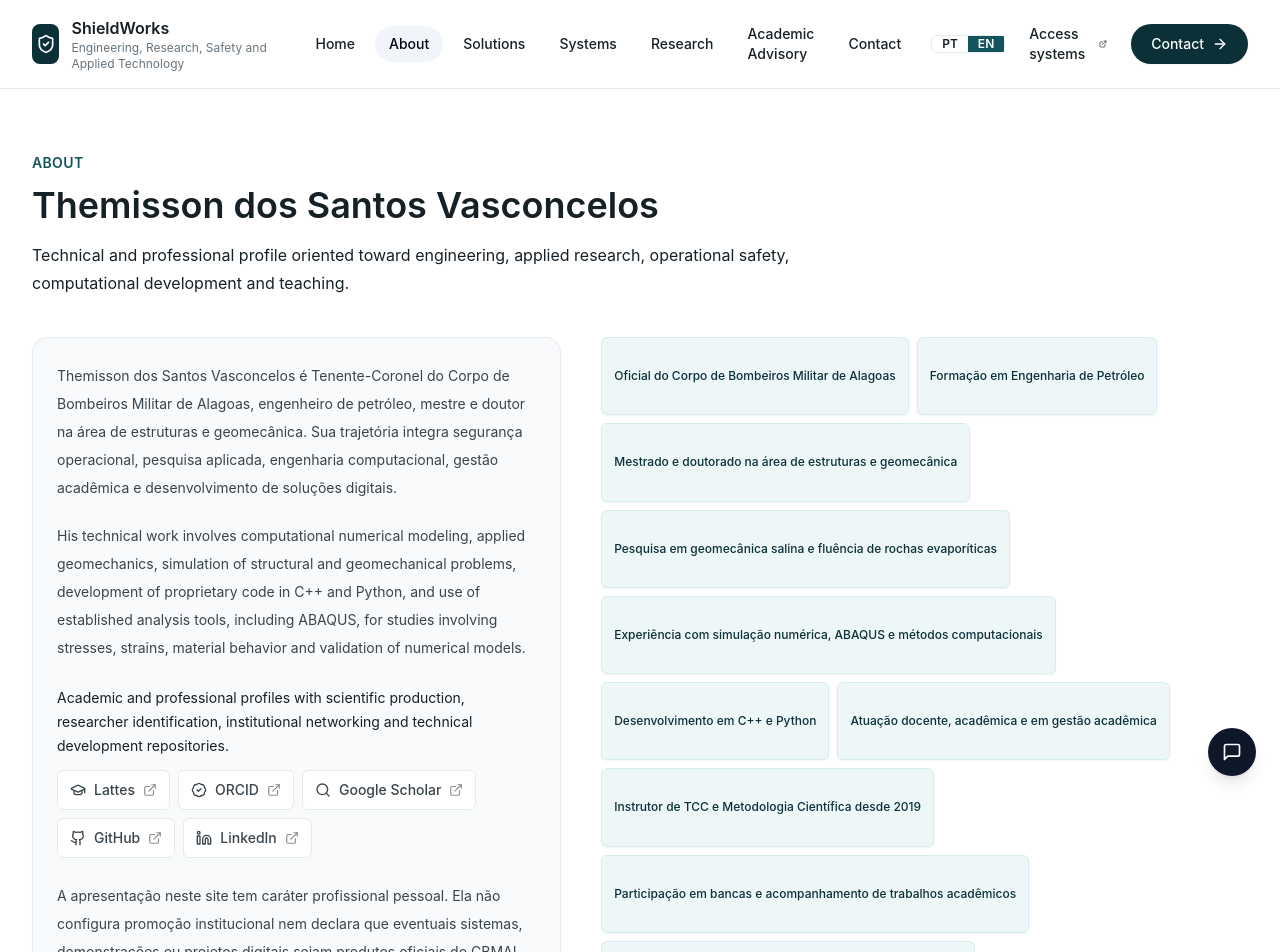
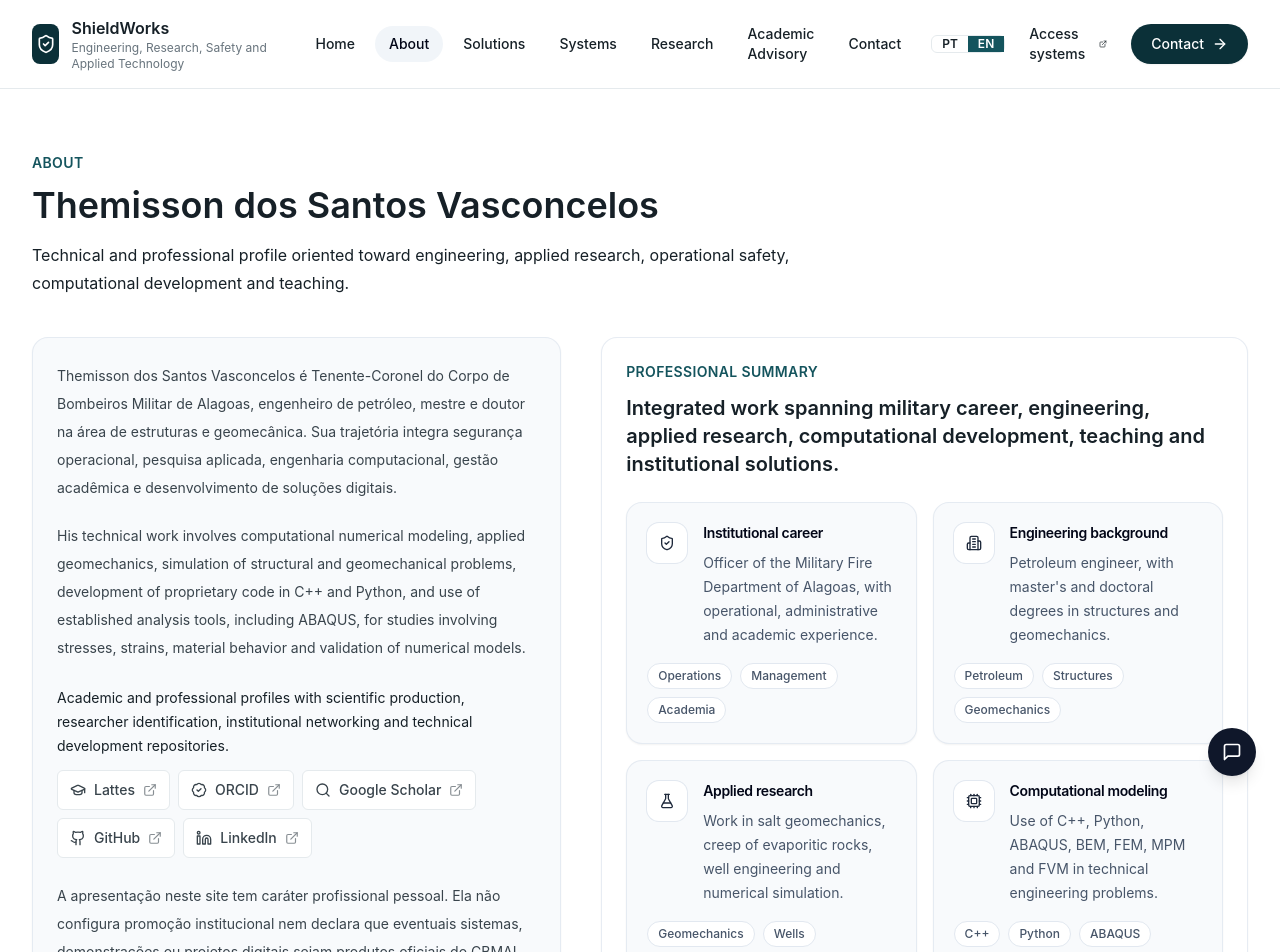
Before and after one commit to Themisson/shieldworks, a Next.js app: page /sobre in a window 1280 px wide. Shown: the top 952 px of the page. Built offline with nearby package versions, Linux system fonts and the light colour scheme.

Commit message:
Add professional synthesis to about page

```diff
--- a/src/app/sobre/page.tsx
+++ b/src/app/sobre/page.tsx
@@ -1,9 +1,18 @@
 import type { Metadata } from "next";
-import { Code2, GraduationCap, SearchCheck } from "lucide-react";
+import {
+  BookOpenCheck,
+  Building2,
+  Code2,
+  Cpu,
+  FlaskConical,
+  GraduationCap,
+  PanelsTopLeft,
+  SearchCheck,
+  ShieldCheck
+} from "lucide-react";
 import { ProfessionalLinks } from "@/components/ProfessionalLinks";
 import { CardShell } from "@/components/card";
 import { SectionTitle } from "@/components/section-title";
-import { Badge } from "@/components/badge";
 
 export const metadata: Metadata = {
   title: "Sobre | ShieldWorks",
@@ -11,17 +20,47 @@ export const metadata: Metadata = {
     "Trajetória profissional e acadêmica de Themisson dos Santos Vasconcelos, com atuação em engenharia computacional, geomecânica, segurança operacional, pesquisa aplicada e sistemas institucionais."
 };
 
-const highlights = [
-  "Oficial do Corpo de Bombeiros Militar de Alagoas",
-  "Formação em Engenharia de Petróleo",
-  "Mestrado e doutorado na área de estruturas e geomecânica",
-  "Pesquisa em geomecânica salina e fluência de rochas evaporíticas",
-  "Experiência com simulação numérica, ABAQUS e métodos computacionais",
-  "Desenvolvimento em C++ e Python",
-  "Atuação docente, acadêmica e em gestão acadêmica",
-  "Instrutor de TCC e Metodologia Científica desde 2019",
-  "Participação em bancas e acompanhamento de trabalhos acadêmicos",
-  "Desenvolvimento de sistemas institucionais e rotinas digitais"
+const professionalSynthesis = [
+  {
+    title: "Carreira institucional",
+    description:
+      "Oficial do Corpo de Bombeiros Militar de Alagoas, com experiência operacional, administrativa e acadêmica.",
+    icon: ShieldCheck,
+    tags: ["Operações", "Gestão", "Academia"]
+  },
+  {
+    title: "Formação em engenharia",
+    description: "Engenheiro de petróleo, mestre e doutor na área de estruturas e geomecânica.",
+    icon: Building2,
+    tags: ["Petróleo", "Estruturas", "Geomecânica"]
+  },
+  {
+    title: "Pesquisa aplicada",
+    description:
+      "Atuação em geomecânica salina, fluência de rochas evaporíticas, engenharia de poços e simulação numérica.",
+    icon: FlaskConical,
+    tags: ["Geomecânica", "Poços", "Simulação"]
+  },
+  {
+    title: "Modelagem computacional",
+    description: "Uso de C++, Python, ABAQUS, BEM, FEM, MPM e FVM em problemas técnicos de engenharia.",
+    icon: Cpu,
+    tags: ["C++", "Python", "ABAQUS"]
+  },
+  {
+    title: "Ensino e metodologia",
+    description:
+      "Instrutor de TCC e Metodologia Científica desde 2019, com acompanhamento de projetos, artigos, relatórios e bancas.",
+    icon: BookOpenCheck,
+    tags: ["TCC", "Metodologia", "Bancas"]
+  },
+  {
+    title: "Tecnologia institucional",
+    description:
+      "Desenvolvimento de sistemas, rotinas digitais, automação documental e apoio à gestão acadêmica.",
+    icon: PanelsTopLeft,
+    tags: ["Sistemas", "Documentos", "Gestão"]
+  }
 ];
 
 export default function SobrePage() {
@@ -56,10 +95,40 @@ export default function SobrePage() {
               ou de qualquer órgão público.
             </p>
           </div>
-          <div className="flex flex-wrap gap-2">
-            {highlights.map((item) => (
-              <Badge key={item}>{item}</Badge>
-            ))}
+          <div className="rounded-2xl border border-slate-200/80 bg-white p-6 shadow-sm">
+            <p className="text-sm font-semibold uppercase tracking-wide text-petroleum-700">Síntese profissional</p>
+            <h2 className="mt-3 text-xl font-semibold tracking-normal text-graphite-900">
+              Atuação integrada entre carreira militar, engenharia, pesquisa aplicada, desenvolvimento computacional,
+              docência e soluções institucionais.
+            </h2>
+            <div className="mt-6 grid gap-4 sm:grid-cols-2">
+              {professionalSynthesis.map((item) => (
+                <article
+                  key={item.title}
+                  className="group rounded-2xl border border-slate-200/80 bg-slate-50 p-5 shadow-sm transition-all duration-200 hover:-translate-y-0.5 hover:border-slate-300 hover:bg-white hover:shadow-md"
+                >
+                  <div className="flex items-start gap-4">
+                    <div className="flex h-10 w-10 shrink-0 items-center justify-center rounded-xl bg-white text-slate-800 ring-1 ring-slate-200 transition-colors group-hover:bg-slate-900 group-hover:text-white">
+                      <item.icon className="h-4 w-4" aria-hidden="true" />
+                    </div>
+                    <div>
+                      <h3 className="text-sm font-semibold tracking-tight text-slate-950">{item.title}</h3>
+                      <p className="mt-2 text-sm leading-6 text-slate-600">{item.description}</p>
+                    </div>
+                  </div>
+                  <div className="mt-4 flex flex-wrap gap-2">
+                    {item.tags.map((tag) => (
+                      <span
+                        key={tag}
+                        className="inline-flex items-center rounded-full border border-slate-200 bg-white px-2.5 py-1 text-xs font-medium text-slate-600"
+                      >
+                        {tag}
+                      </span>
+                    ))}
+                  </div>
+                </article>
+              ))}
+            </div>
           </div>
         </div>
         <div className="mt-12 grid gap-6 md:grid-cols-3">
--- a/src/i18n/translations.ts
+++ b/src/i18n/translations.ts
@@ -77,6 +77,27 @@ export const translations: Record<string, string> = {
   "Capacitação técnica futura": "Future technical training",
 
   "Perfil técnico-profissional orientado por engenharia, pesquisa aplicada, segurança operacional, desenvolvimento computacional e ensino.": "Technical and professional profile oriented toward engineering, applied research, operational safety, computational development and teaching.",
+  "Síntese profissional": "Professional summary",
+  "Atuação integrada entre carreira militar, engenharia, pesquisa aplicada, desenvolvimento computacional, docência e soluções institucionais.": "Integrated work spanning military career, engineering, applied research, computational development, teaching and institutional solutions.",
+  "Carreira institucional": "Institutional career",
+  "Oficial do Corpo de Bombeiros Militar de Alagoas, com experiência operacional, administrativa e acadêmica.": "Officer of the Military Fire Department of Alagoas, with operational, administrative and academic experience.",
+  "Formação em engenharia": "Engineering background",
+  "Engenheiro de petróleo, mestre e doutor na área de estruturas e geomecânica.": "Petroleum engineer, with master's and doctoral degrees in structures and geomechanics.",
+  "Atuação em geomecânica salina, fluência de rochas evaporíticas, engenharia de poços e simulação numérica.": "Work in salt geomechanics, creep of evaporitic rocks, well engineering and numerical simulation.",
+  "Modelagem computacional": "Computational modeling",
+  "Uso de C++, Python, ABAQUS, BEM, FEM, MPM e FVM em problemas técnicos de engenharia.": "Use of C++, Python, ABAQUS, BEM, FEM, MPM and FVM in technical engineering problems.",
+  "Instrutor de TCC e Metodologia Científica desde 2019, com acompanhamento de projetos, artigos, relatórios e bancas.": "Instructor of final papers and Scientific Methodology since 2019, supporting projects, articles, reports and examination boards.",
+  "Tecnologia institucional": "Institutional technology",
+  "Desenvolvimento de sistemas, rotinas digitais, automação documental e apoio à gestão acadêmica.": "Development of systems, digital routines, document automation and support for academic management.",
+  "Operações": "Operations",
+  "Gestão": "Management",
+  "Academia": "Academia",
+  "Petróleo": "Petroleum",
+  "Estruturas": "Structures",
+  "Geomecânica": "Geomechanics",
+  "Poços": "Wells",
+  "Simulação": "Simulation",
+  "Documentos": "Documents",
   "Pesquisa e engenharia": "Research and engineering",
   "Tecnologia aplicada": "Applied technology",
   "Ensino e metodologia": "Teaching and methodology",
```
